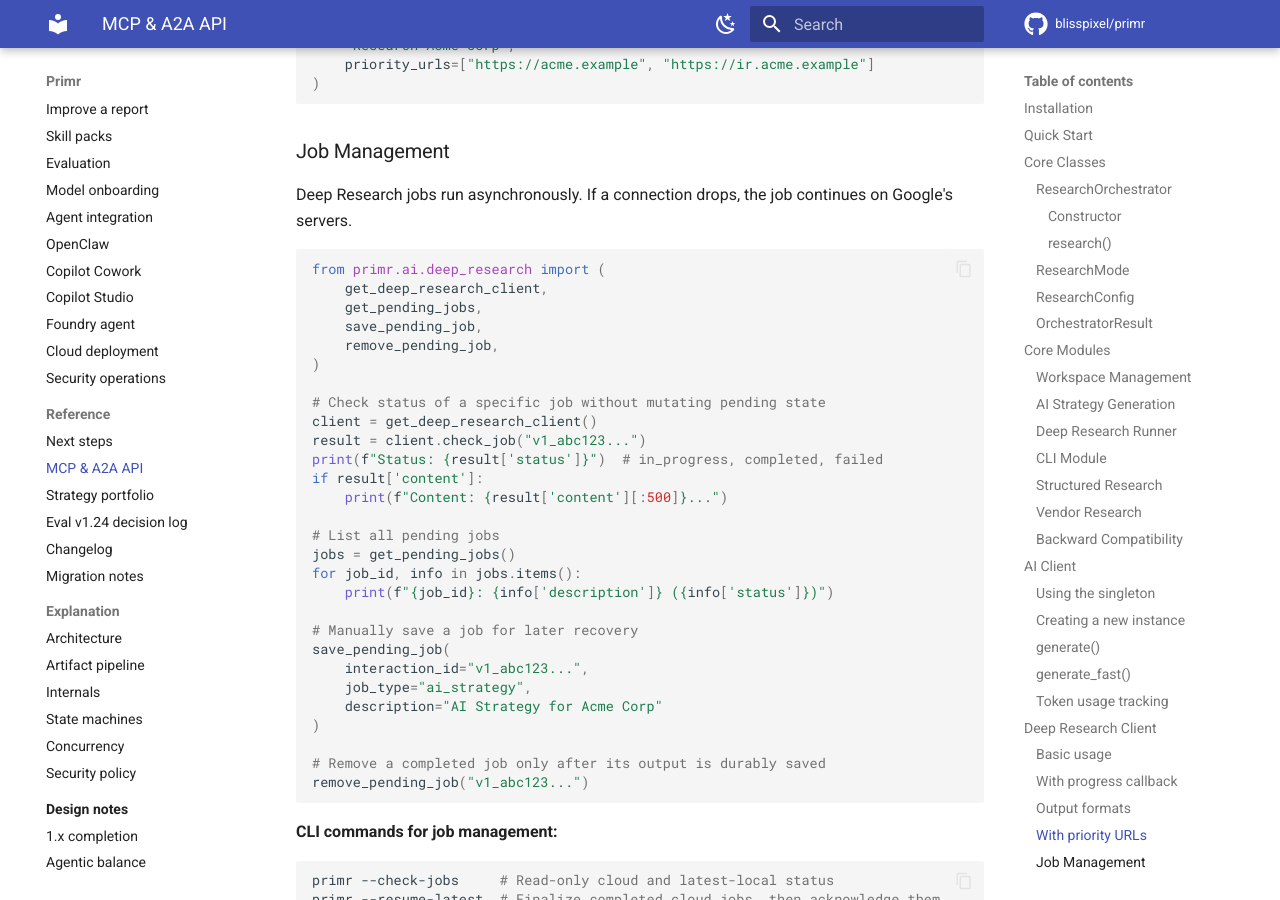
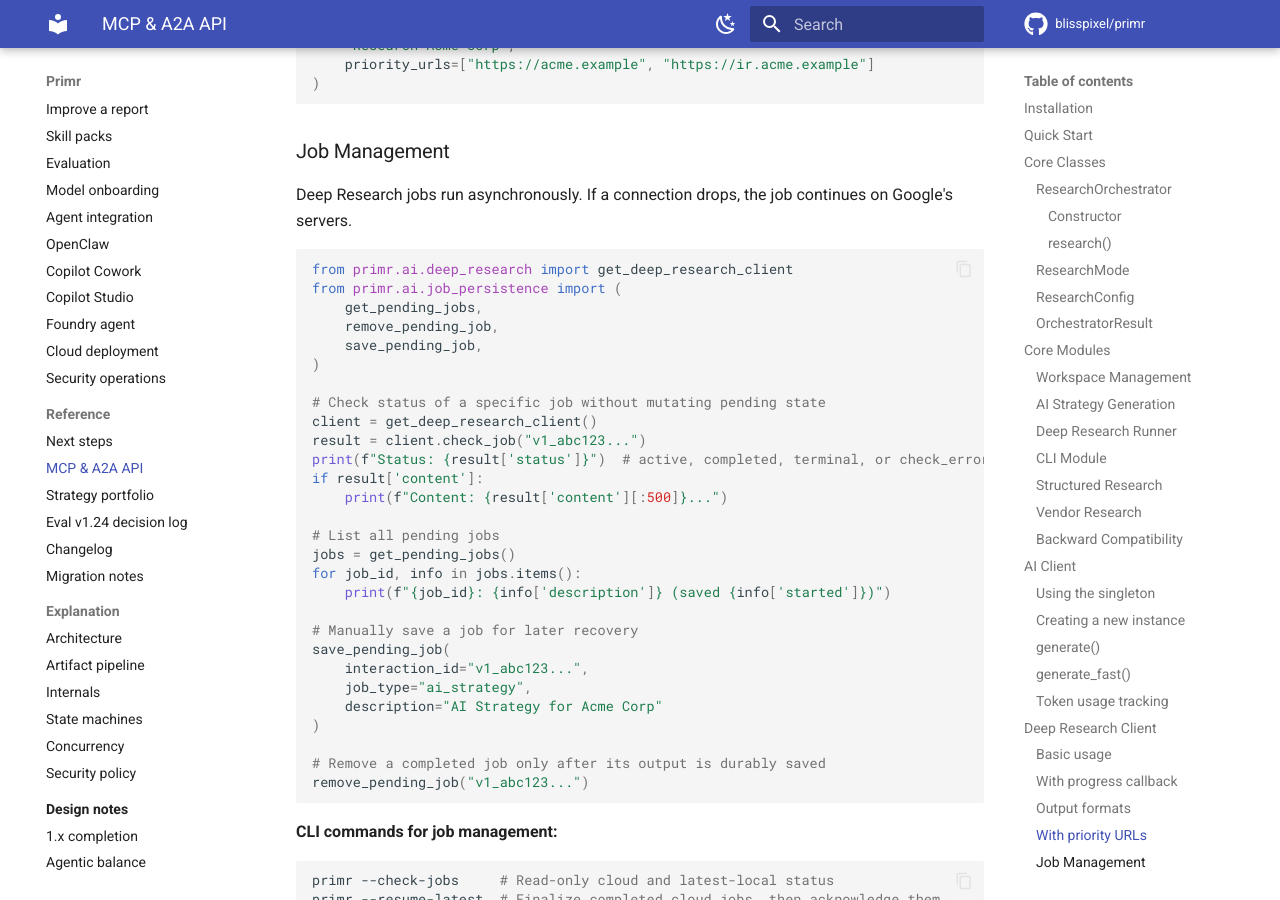
Before and after one commit to blisspixel/primr, an MkDocs documentation site: the page built from docs/API.md, in a window 1280 px wide and 900 px high, scrolled down 9639 px. Built offline with MkDocs 1.6.1 and Material for MkDocs 9.7.7, drawn with Linux system fonts in a browser that asks for light colours; comment, search, counter and statistics services are not loaded.

Commit message:
Address recovery documentation review

````diff
--- a/docs/API.md
+++ b/docs/API.md
@@ -482,24 +482,24 @@ result = await client.research(
 Deep Research jobs run asynchronously. If a connection drops, the job continues on Google's servers.
 
 ```python
-from primr.ai.deep_research import (
-    get_deep_research_client,
+from primr.ai.deep_research import get_deep_research_client
+from primr.ai.job_persistence import (
     get_pending_jobs,
+    remove_pending_job,
     save_pending_job,
-    remove_pending_job,
 )
 
 # Check status of a specific job without mutating pending state
 client = get_deep_research_client()
 result = client.check_job("v1_abc123...")
-print(f"Status: {result['status']}")  # in_progress, completed, failed
+print(f"Status: {result['status']}")  # active, completed, terminal, or check_error
 if result['content']:
     print(f"Content: {result['content'][:500]}...")
 
 # List all pending jobs
 jobs = get_pending_jobs()
 for job_id, info in jobs.items():
-    print(f"{job_id}: {info['description']} ({info['status']})")
+    print(f"{job_id}: {info['description']} (saved {info['started']})")
 
 # Manually save a job for later recovery
 save_pending_job(
````
Also changed, not shown: ROADMAP.md (+1 -1 lines), 1 other file.
